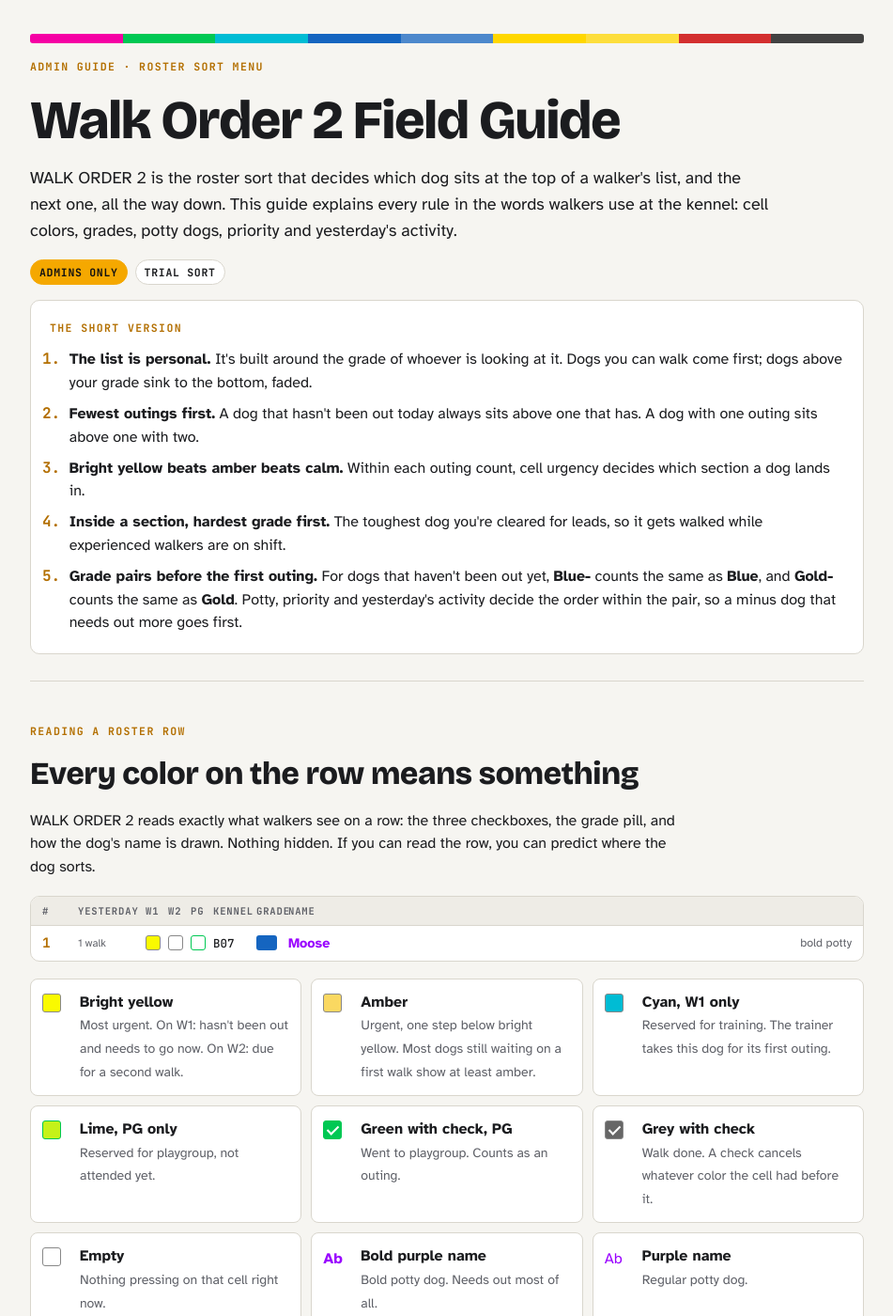
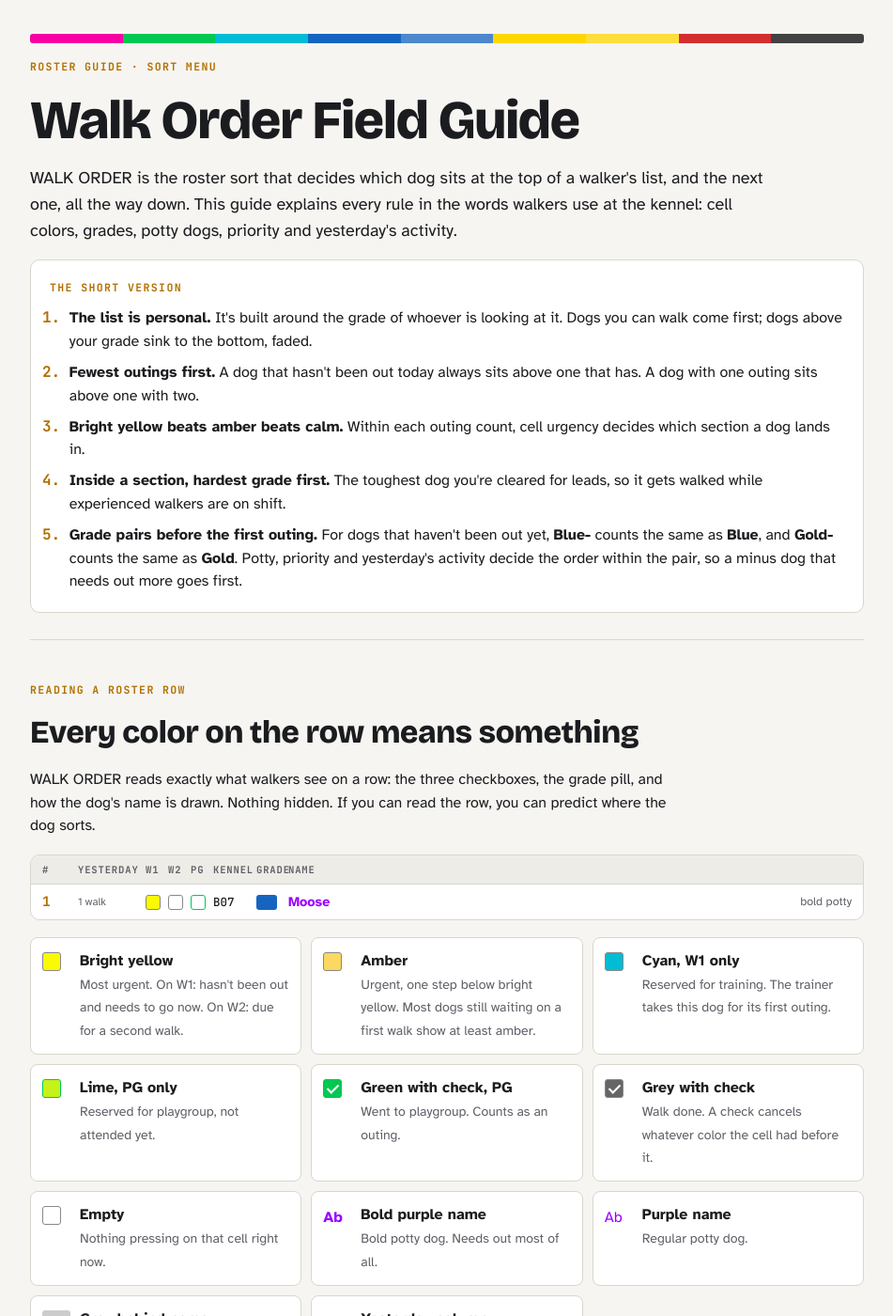
Before and after one commit to kirbsauce/dog-walker-assistant-docs, a Jekyll site: the page walk_order.html, which Jekyll copies as it is, in a window 1280 px wide and 1400 px high. Shown: the whole window at 94% size, without its empty margins (164-1115 px from the left). Built offline with Jekyll 4.4.1, drawn with Linux system fonts in a browser that asks for light colours; some of the changed text lies outside the part shown.

Commit message:
Drop the "2" from the Walk Order guide
The guide now describes the sort as WALK ORDER, ahead of it replacing
the original. Removes the trial checklist, the admin-only tags and the
"Can walkers see it?" FAQ, which only made sense for a trial sort.

Co-Authored-By: Claude Opus 5.5 <noreply@anthropic.com>
Claude-Session: https://claude.ai/code/session_01PZiBvi2USgEXnb1ynrzMrj

```diff
--- a/walk_order.html
+++ b/walk_order.html
@@ -3,9 +3,9 @@
 <head>
 <meta charset="utf-8">
 <meta name="viewport" content="width=device-width, initial-scale=1, viewport-fit=cover">
-<meta name="description" content="How the WALK ORDER 2 roster sort decides which dog comes next: cell colors, grades, sections and tie-breakers.">
+<meta name="description" content="How the WALK ORDER roster sort decides which dog comes next: cell colors, grades, sections and tie-breakers.">
 <link rel="icon" type="image/svg+xml" href="images/paw-logo.svg">
-<title>Walk Order 2 Field Guide</title>
+<title>Walk Order Field Guide</title>
 <link rel="preconnect" href="https://fonts.googleapis.com">
 <link rel="preconnect" href="https://fonts.gstatic.com" crossorigin>
 <link rel="stylesheet" href="https://fonts.googleapis.com/css2?family=Bricolage+Grotesque:opsz,wght@12..96,600;12..96,800&family=Atkinson+Hyperlegible:ital,wght@0,400;0,700;1,400&family=JetBrains+Mono:wght@500;700&display=swap">
@@ -319,13 +319,9 @@ img { max-width: 100%; }
     <span style="background:#ffd700"></span><span style="background:#ffd700;opacity:.75"></span>
     <span style="background:#d32f2f"></span><span style="background:#424242"></span>
   </div>
-  <div class="eyebrow">Admin guide · Roster sort menu</div>
-  <h1>Walk Order 2 Field Guide</h1>
-  <p class="lede">WALK ORDER 2 is the roster sort that decides which dog sits at the top of a walker's list, and the next one, all the way down. This guide explains every rule in the words walkers use at the kennel: cell colors, grades, potty dogs, priority and yesterday's activity.</p>
-  <div class="tagrow">
-    <span class="tag hot">Admins only</span>
-    <span class="tag">Trial sort</span>
-  </div>
+  <div class="eyebrow">Roster guide · Sort menu</div>
+  <h1>Walk Order Field Guide</h1>
+  <p class="lede">WALK ORDER is the roster sort that decides which dog sits at the top of a walker's list, and the next one, all the way down. This guide explains every rule in the words walkers use at the kennel: cell colors, grades, potty dogs, priority and yesterday's activity.</p>
 
   <div class="short">
     <div class="eyebrow">The short version</div>
@@ -343,7 +339,7 @@ img { max-width: 100%; }
 <section class="block" id="row">
   <div class="eyebrow">Reading a roster row</div>
   <h2>Every color on the row means something</h2>
-  <p>WALK ORDER 2 reads exactly what walkers see on a row: the three checkboxes, the grade pill, and how the dog's name is drawn. Nothing hidden. If you can read the row, you can predict where the dog sorts.</p>
+  <p>WALK ORDER reads exactly what walkers see on a row: the three checkboxes, the grade pill, and how the dog's name is drawn. Nothing hidden. If you can read the row, you can predict where the dog sorts.</p>
 
   <div class="roster" role="img" aria-label="Sample roster row with labelled columns">
     <div class="rrow head"><span>#</span><span>Yesterday</span><span>W1</span><span>W2</span><span>PG</span><span>Kennel</span><span>Grade</span><span>Name</span><span></span></div>
@@ -369,7 +365,7 @@ img { max-width: 100%; }
 <section class="block" id="grades">
   <div class="eyebrow">Grades</div>
   <h2>Easiest to hardest, and the two pairs</h2>
-  <p>Walkers can walk any dog at or below their own grade. Within a section, WALK ORDER 2 puts the hardest grade a walker is cleared for at the top. For dogs that <b>haven't been out yet</b>, the two dashed pairs below count as one grade.</p>
+  <p>Walkers can walk any dog at or below their own grade. Within a section, WALK ORDER puts the hardest grade a walker is cleared for at the top. For dogs that <b>haven't been out yet</b>, the two dashed pairs below count as one grade.</p>
 
   <div class="grades">
     <div class="grade"><span class="pill" style="--c:#f501a4">&nbsp;</span><b>Pink</b><small>easiest</small></div>
@@ -393,7 +389,7 @@ img { max-width: 100%; }
 <section class="block" id="questions">
   <div class="eyebrow">How a dog finds its spot</div>
   <h2>Three questions, in order</h2>
-  <p>For every dog, WALK ORDER 2 asks the same three questions. The first one decides the section. The second and third decide the spot inside it. A later question only matters when two dogs give the same answer to every earlier one.</p>
+  <p>For every dog, WALK ORDER asks the same three questions. The first one decides the section. The second and third decide the spot inside it. A later question only matters when two dogs give the same answer to every earlier one.</p>
   <div class="q3">
     <div class="q"><span class="n">1</span><h3>Which section?</h3><p>Can this walker walk the dog? How many outings has it had today? How urgent are its cells? The sections are listed in the next part of this guide.</p></div>
     <div class="q"><span class="n">2</span><h3>Which grade?</h3><p>Hardest grade first. For dogs that haven't been out, Blue- and Blue tie, and Gold- and Gold tie. For dogs that have been out, every grade stands on its own.</p></div>
@@ -538,7 +534,7 @@ img { max-width: 100%; }
 <section class="block" id="tiebreaks">
   <div class="eyebrow">Inside a section</div>
   <h2>The tie-breaker ladders</h2>
-  <p>Once two dogs share a section, a grade (or a grade pair), and a cell combination, WALK ORDER 2 walks down a ladder. The first rung where they differ decides it. Dogs that haven't been out use a different ladder from dogs that have.</p>
+  <p>Once two dogs share a section, a grade (or a grade pair), and a cell combination, WALK ORDER walks down a ladder. The first rung where they differ decides it. Dogs that haven't been out use a different ladder from dogs that have.</p>
 
   <div class="tb-grid">
     <div class="tb">
@@ -678,7 +674,7 @@ img { max-width: 100%; }
 <section class="block" id="example">
   <div class="eyebrow">Worked example</div>
   <h2>A Gold walker's list at 3:30 PM</h2>
-  <p>A small roster of fifteen dogs, sorted by WALK ORDER 2 for a walker graded Gold. Red and Black dogs are above that walker's grade, so they're faded and sit at the bottom. Section numbers match the list above.</p>
+  <p>A small roster of fifteen dogs, sorted by WALK ORDER for a walker graded Gold. Red and Black dogs are above that walker's grade, so they're faded and sit at the bottom. Section numbers match the list above.</p>
   <div class="roster" id="full"></div>
   <div class="stack">
     <p><b>Moose</b> leads section 1 over <b>Juniper</b>. Blue and Blue- share a grade spot here, so it comes down to the ladder, and Moose is bold potty.</p>
@@ -695,7 +691,7 @@ img { max-width: 100%; }
 
   <details>
     <summary>Why is a Blue- dog above a Blue dog?</summary>
-    <div class="ans"><p>That's the WALK ORDER 2 rule. Before a dog's first outing, Blue- and Blue are the same grade for ordering purposes. The Blue- dog won on potty, priority, or a quieter yesterday. Once both dogs have been out, Blue goes back above Blue-.</p></div>
+    <div class="ans"><p>That's the WALK ORDER rule. Before a dog's first outing, Blue- and Blue are the same grade for ordering purposes. The Blue- dog won on potty, priority, or a quieter yesterday. Once both dogs have been out, Blue goes back above Blue-.</p></div>
   </details>
   <details>
     <summary>Why did a dog jump up or down while I was looking?</summary>
@@ -725,28 +721,11 @@ img { max-width: 100%; }
     <summary>The order on my phone doesn't match this guide.</summary>
     <div class="ans"><p>Right after an app update, a phone that already had the app open can keep running the old version. Fully close and reopen the app. If it still doesn't match, note the dog and the time and pass it along.</p></div>
   </details>
-  <details>
-    <summary>Can walkers see WALK ORDER 2?</summary>
-    <div class="ans"><p>Not yet. For now it only appears in the sort menu for admins.</p></div>
-  </details>
 </section>
 
-<!-- ============================================================ -->
-<section class="block" id="trial">
-  <div class="callout">
-    <div class="eyebrow" style="color:#111">Running the trial</div>
-    <h3>What to watch for while testing</h3>
-    <ol class="checklist">
-      <li>Open the roster's sort menu and pick <b>WALK ORDER 2</b>.</li>
-      <li>Look at the morning amber section. That's where Blue-/Blue and Gold-/Gold dogs mix the most.</li>
-      <li>Ask: are the Blue- and Gold- potty dogs getting out sooner? Is any minus dog being walked too early for the walkers on shift?</li>
-      <li>Note any dog whose position you can't explain with this guide. That's the most useful feedback.</li>
-    </ol>
-  </div>
-</section>
 
 <footer>
-  Walk Order 2 Field Guide · Dog Walker Assistant. Cell colors follow the live roster sheet's coloring rules; if a cell here and the sheet ever disagree, the sheet wins.
+  Walk Order Field Guide · Dog Walker Assistant. Cell colors follow the live roster sheet's coloring rules; if a cell here and the sheet ever disagree, the sheet wins.
 </footer>
 </div>
 
```
